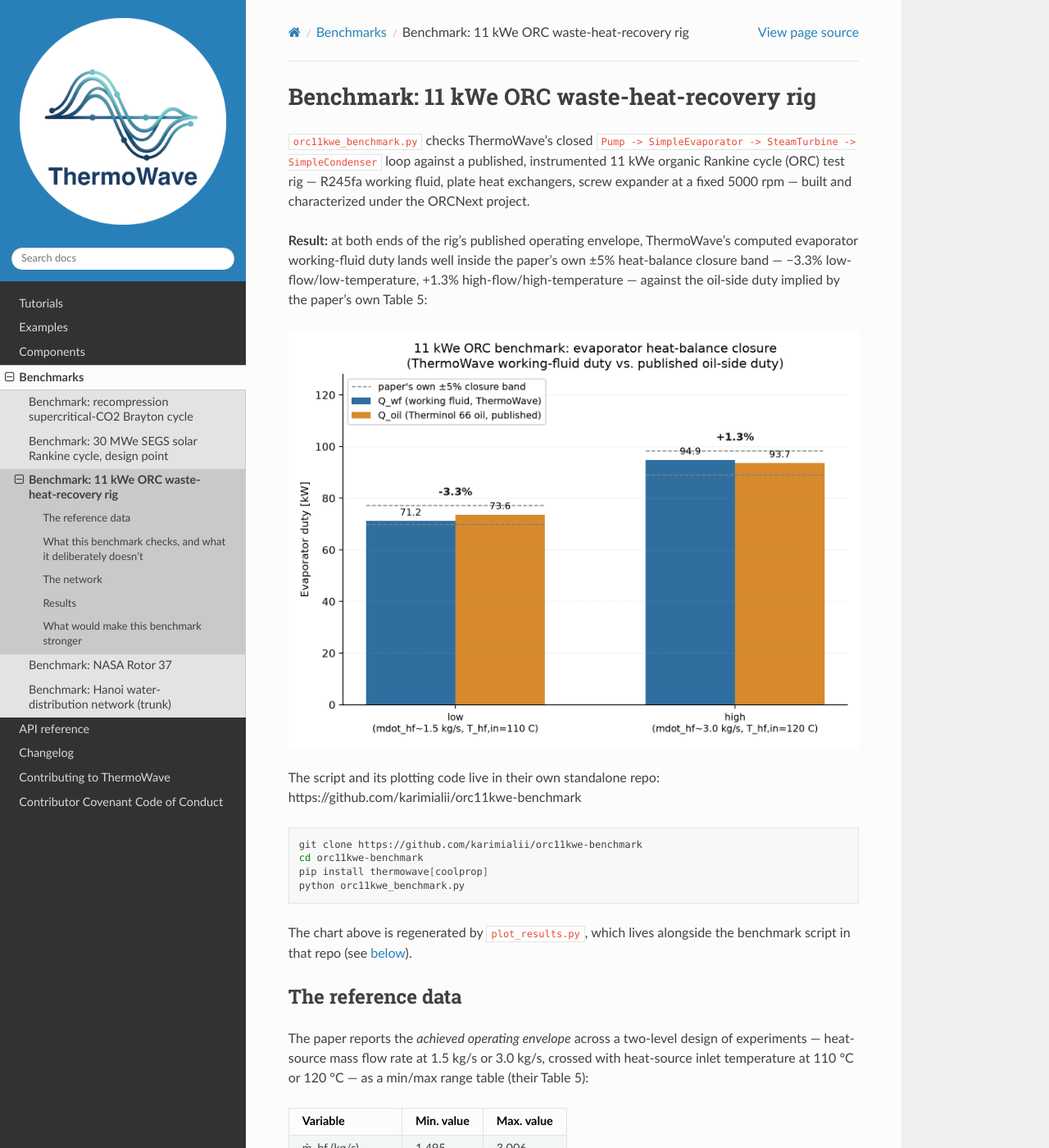
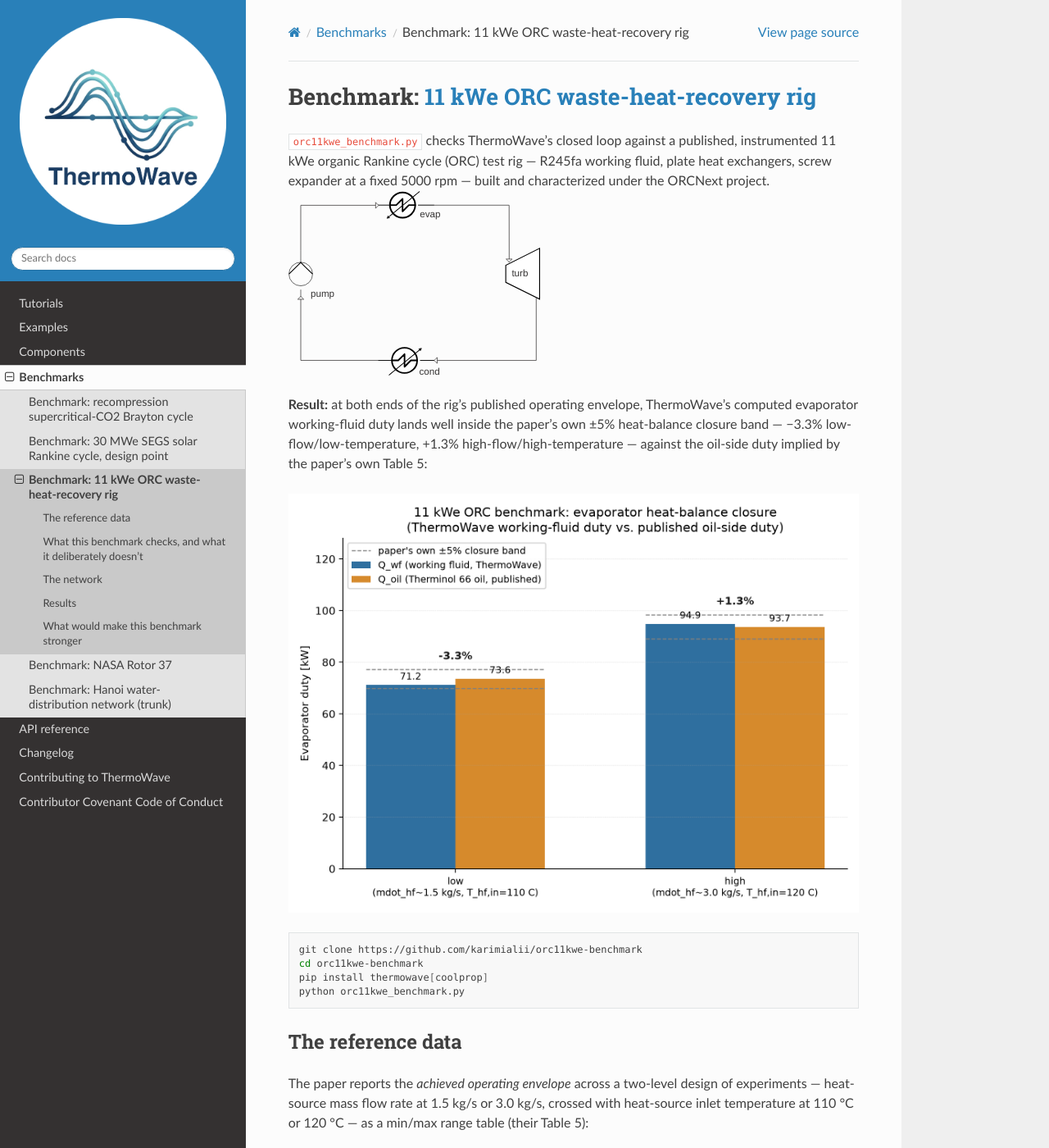
Before and after one commit to karimialii/ThermoWave, a Sphinx documentation site: the page built from docs/benchmark/orc11kwe/orc11kwe_benchmark.md, in a window 1280 px wide and 1400 px high. Shown: the whole window at 82% size. Built offline with Sphinx 7.4.7 and the Read the Docs theme 3.1.0, drawn with Linux system fonts in a browser that asks for light colours.

Commit message:
Update benchmark documentation for 11 kWe ORC: add link, improve clarity, and remove redundant information

````diff
--- a/docs/benchmark/orc11kwe/orc11kwe_benchmark.md
+++ b/docs/benchmark/orc11kwe/orc11kwe_benchmark.md
@@ -1,10 +1,10 @@
-# Benchmark: 11 kWe ORC waste-heat-recovery rig
+# Benchmark: [11 kWe ORC waste-heat-recovery rig](https://github.com/karimialii/orc11kwe-benchmark)
 
-`orc11kwe_benchmark.py` checks ThermoWave's closed
-`Pump -> SimpleEvaporator -> SteamTurbine -> SimpleCondenser` loop against a
+`orc11kwe_benchmark.py` checks ThermoWave's closed loop against a
 published, instrumented 11 kWe organic Rankine cycle (ORC) test rig — R245fa
 working fluid, plate heat exchangers, screw expander at a fixed 5000 rpm —
 built and characterized under the ORCNext project.
+![ORC cycle](orc11kwe.svg)
 
 **Result:** at both ends of the rig's published operating envelope,
 ThermoWave's computed evaporator working-fluid duty lands well inside the
@@ -14,18 +14,12 @@ the paper's own Table 5:
 
 ![Evaporator heat-balance closure: ThermoWave working-fluid duty vs. published oil-side duty, low and high operating points, both within the paper's ±5% band](heat_balance_comparison.png)
 
-The script and its plotting code live in their own standalone repo:
-https://github.com/karimialii/orc11kwe-benchmark
-
 ```bash
 git clone https://github.com/karimialii/orc11kwe-benchmark
 cd orc11kwe-benchmark
 pip install thermowave[coolprop]
 python orc11kwe_benchmark.py
 ```
-
-The chart above is regenerated by `plot_results.py`, which lives alongside
-the benchmark script in that repo (see [below](#results)).
 
 ## The reference data
 
````
